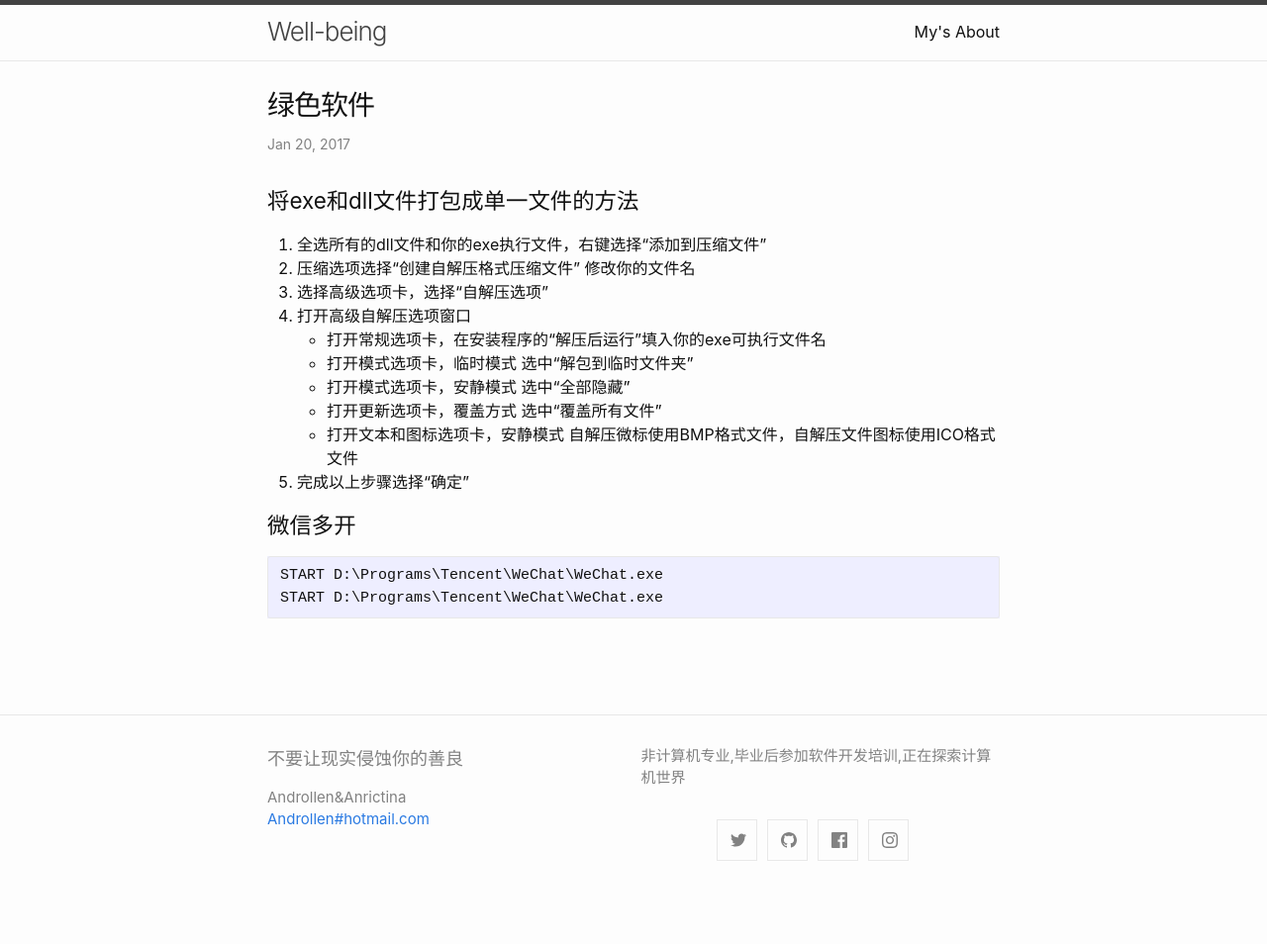
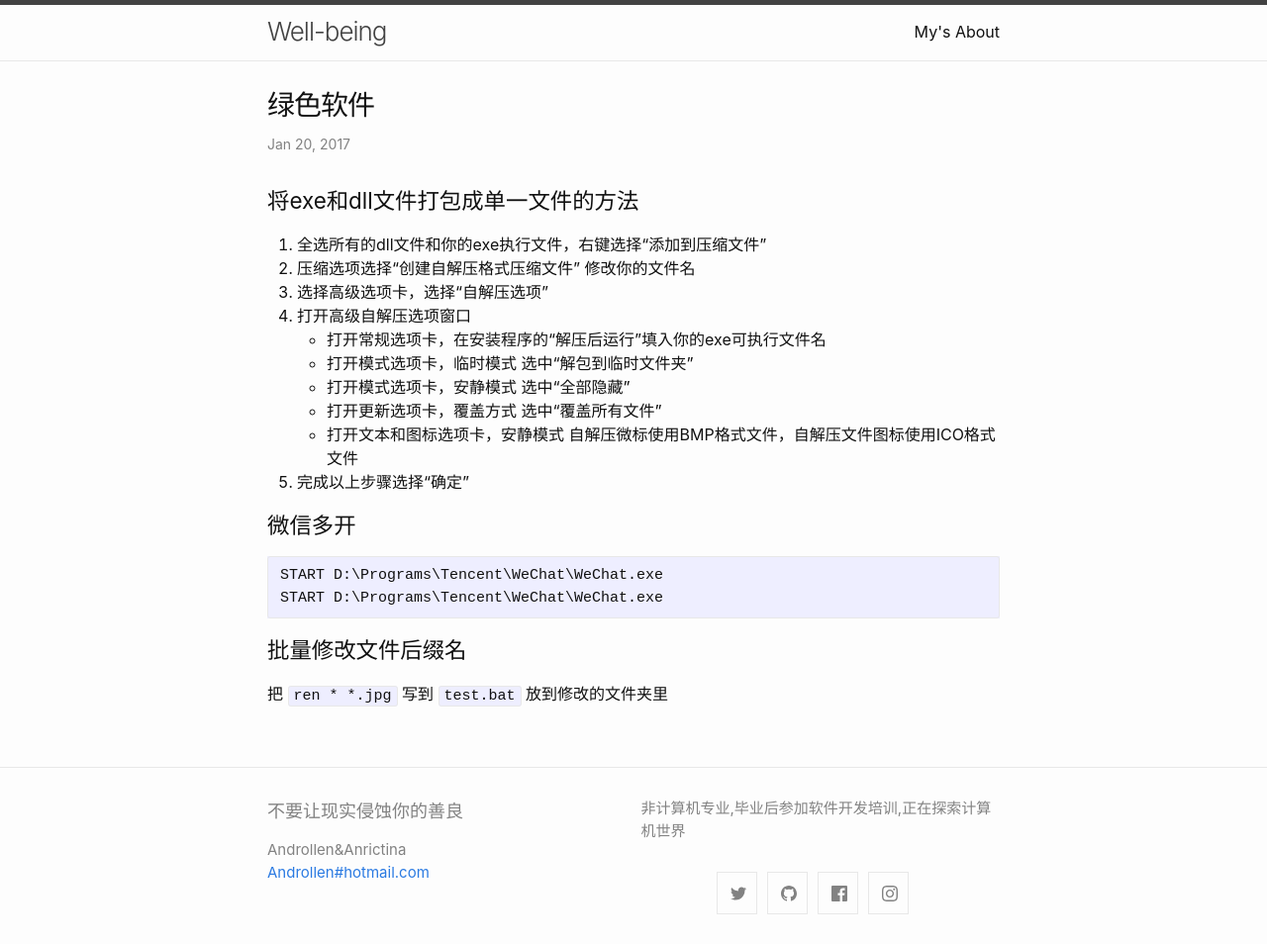
Before and after one commit to androllen/androllen.github.io, a Jekyll site: the page built from _posts/Tools/2017-01-20-green-tool-generate.md, in a window 1280 px wide. Shown: the whole page at 99% size. Built offline with Jekyll 4.4.1, drawn with Linux system fonts in a browser that asks for light colours; our own code applies the rules of GitHub Pages for plain Markdown files; before the commit the page ends 900 px from its top, so only the background shows below that.

Commit message:
update green tool

````diff
--- a/_posts/Tools/2017-01-20-green-tool-generate.md
+++ b/_posts/Tools/2017-01-20-green-tool-generate.md
@@ -23,3 +23,8 @@ tags: 绿色软件
 START D:\Programs\Tencent\WeChat\WeChat.exe
 START D:\Programs\Tencent\WeChat\WeChat.exe
 ```
+
+
+### 批量修改文件后缀名
+
+把 `ren * *.jpg` 写到 `test.bat` 放到修改的文件夹里
````
